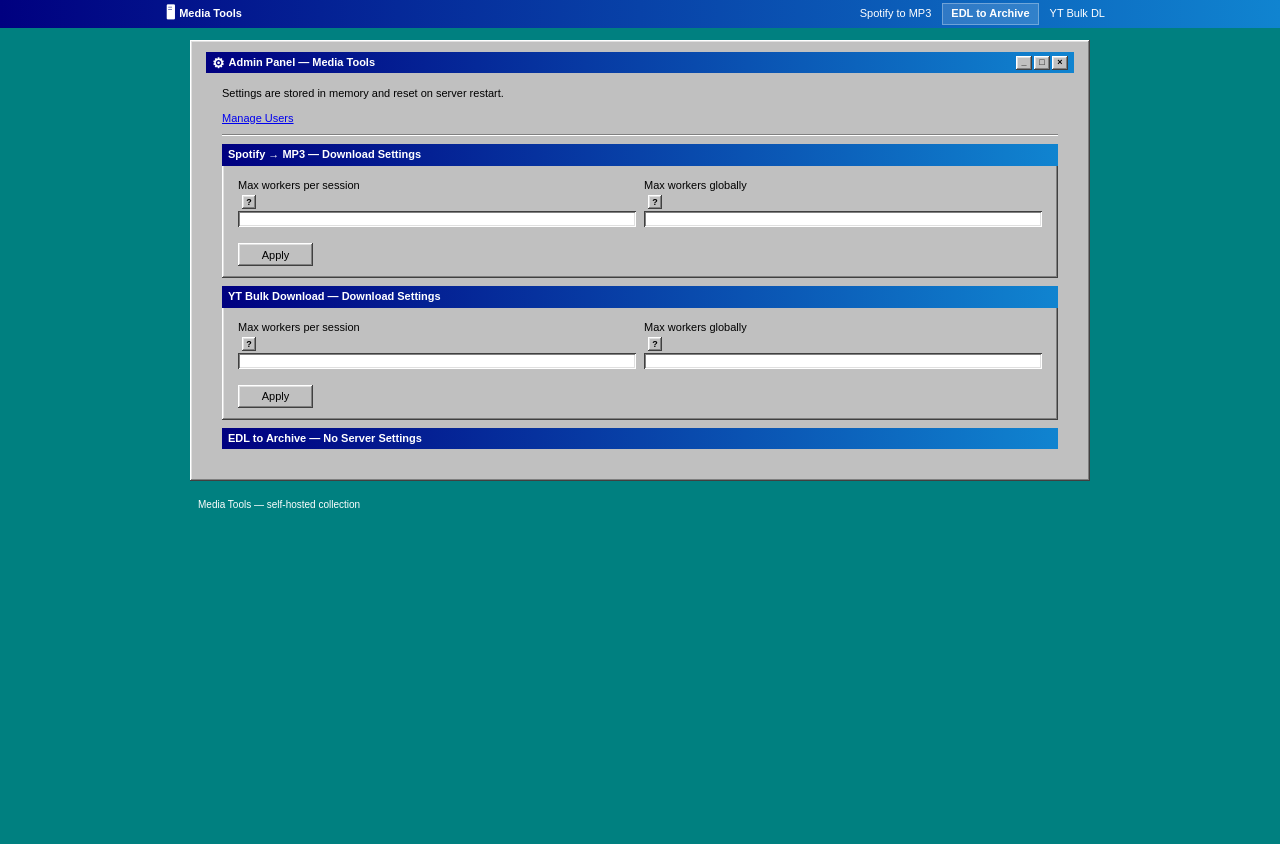
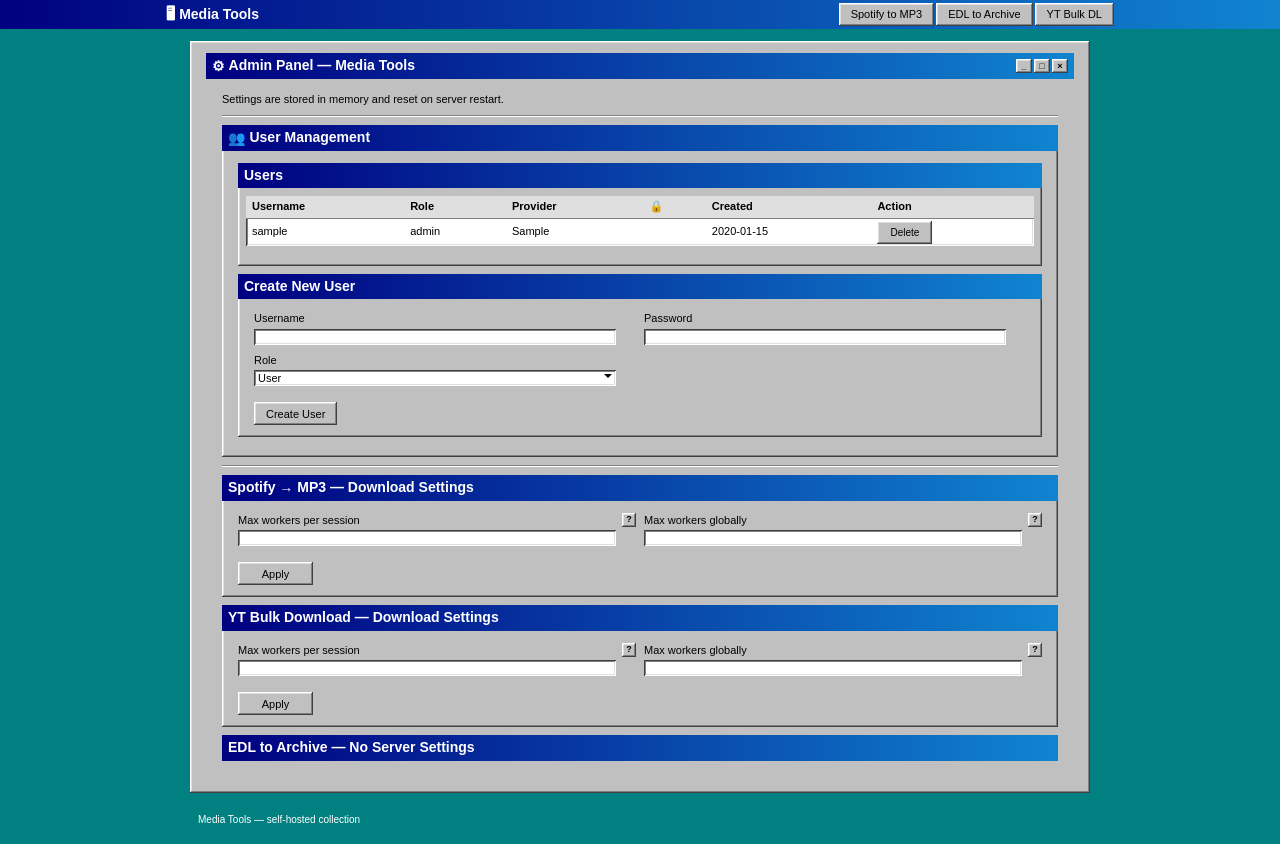
Before and after one commit to TimWiesner99/media-tools-web, a FastAPI app: template services/gateway/gateway/templates/index.html in a window 1280 px wide. Before the commit the page ends 508 px from the top, so only its background shows below. Run offline with FastAPI, Linux system fonts and the light colour scheme; the template is opened without the code that fills it: most values are stand-ins (such as "Sample title", 1, 10 or a date in 2020).

Commit message:
fix UI problems

```diff
--- a/services/edl-to-archive/edl_to_archive/templates/base.html
+++ b/services/edl-to-archive/edl_to_archive/templates/base.html
@@ -13,16 +13,16 @@
     <nav class="nav-inner">
       <a href="/" class="nav-brand">Media Tools</a>
       <div class="nav-links">
-        <a href="/green-to-red/" class="nav-link">Spotify to MP3</a>
-        <a href="/edl-to-archive/" class="nav-link" aria-current="page">EDL to Archive</a>
-        <a href="/yt-bulk-dl/" class="nav-link">YT Bulk DL</a>
-        {% if user is defined and user and user.role == "admin" %}
-        <a href="/admin/" class="nav-link">Admin</a>
+        <a href="/green-to-red/" role="button">Spotify to MP3</a>
+        <a href="/edl-to-archive/" role="button">EDL to Archive</a>
+        <a href="/yt-bulk-dl/" role="button">YT Bulk DL</a>
+        {% if request.headers.get("x-user-role") == "admin" %}
+        <a href="/admin/" role="button">Admin</a>
         {% endif %}
-        {% if user is defined and user %}
-        <a href="/account" class="nav-link">{{ user.username }}</a>
+        {% if request.headers.get("x-user-id") %}
+        <a href="/account" role="button">Settings</a>
         <form method="post" action="/logout" style="display:inline;margin:0">
-          <button type="submit" class="nav-link btn-logout">Sign Out</button>
+          <button type="submit">Sign Out</button>
         </form>
         {% endif %}
       </div>
--- a/services/edl-to-archive/edl_to_archive/templates/edl_to_archive/form.html
+++ b/services/edl-to-archive/edl_to_archive/templates/edl_to_archive/form.html
@@ -84,12 +84,12 @@
       <details style="margin-top:6px;">
         <summary style="cursor:pointer;font-size:11px;">Rule syntax</summary>
         <div class="win95-window" style="margin-top:4px;">
-          <div class="win95-window-content" style="font-size:11px;">
+          <div class="win95-window-content syntax-guide" style="font-size:11px;">
             <p><strong>Fields:</strong> <code>name</code>, <code>file_name</code> (or <code>Bestandsnaam</code>), <code>reel</code>, <code>track</code>, <code>comment</code></p>
             <p><strong>Operators:</strong> <code>IS</code> (exact match) · <code>INCLUDES</code> (substring)</p>
             <p><strong>Logic:</strong> <code>AND</code> · <code>OR</code> · <code>NOT</code> · <code>( )</code></p>
             <p>Lines are OR'd — any matching line excludes the entry.</p>
-            <pre style="background:var(--win95-input-bg);box-shadow:var(--sunken);padding:4px;font-size:10px;">file_name IS "" AND name INCLUDES ".MXF.SYNC"
+            <pre style="background:transparent;box-shadow:none;padding:4px;font-size:var(--text-xs);">file_name IS "" AND name INCLUDES ".MXF.SYNC"
 name INCLUDES "TEMP"
 (name INCLUDES "A0" OR name INCLUDES "B0") AND NOT comment INCLUDES "keep"</pre>
           </div>
--- a/services/gateway/gateway/auth/middleware.py
+++ b/services/gateway/gateway/auth/middleware.py
@@ -57,11 +57,12 @@ class AuthMiddleware(BaseHTTPMiddleware):
         # Attach user to request state for downstream gateway routes
         request.state.user = user
 
-        # Inject X-User-Id header so mounted sub-apps can identify the user
+        # Inject user headers so mounted sub-apps can identify the user
         # without sharing the gateway's session middleware
         scope = request.scope
         headers = list(scope.get("headers", []))
         headers.append((b"x-user-id", str(user.id).encode()))
+        headers.append((b"x-user-role", user.role.encode()))
         scope["headers"] = headers
 
         return await call_next(request)
--- a/services/gateway/gateway/static/style.css
+++ b/services/gateway/gateway/static/style.css
@@ -33,7 +33,7 @@
 
   /* Links */
   --win95-link:         #0000EE;
-  --win95-link-visited: #551A8B;
+  --win95-link-visited: #FFFFFF;
 
   /* Border edges for 3D bevel effect */
   --win95-edge-light:   #FFFFFF;
@@ -56,7 +56,17 @@
   /* Pressed button */
   --pressed: inset 1px 1px 0 var(--win95-edge-darker),
              inset -1px -1px 0 var(--win95-edge-light);
+
+  /* Typography tokens */
+  --text-2xs:  8px;
+  --text-xxs:  9px;
+  --text-xs:   10px;
+  --text-sm:   11px;
+  --text-base: 14px;
+  --text-lg:   15px;
+  --text-xl:   18px;
 }
+
 
 /* ═══════════════════════════════════════════════════════════════════════════
    RESET & BASE
@@ -76,7 +86,7 @@ html {
 
 body {
   font-family: "Pixelated MS Sans Serif", "MS Sans Serif", Arial, sans-serif;
-  font-size: 11px;
+  font-size: var(--text-base);
   line-height: 1.4;
   background-color: var(--win95-desktop);
   color: var(--win95-text);
@@ -92,33 +102,27 @@ a:visited { color: var(--win95-link-visited); }
 a:hover   { text-decoration: underline; }
 
 h1, h2, h3, h4 {
-  font-family: "Pixelated MS Sans Serif", "MS Sans Serif", Arial, sans-serif;
+  font-family: "w95faregular", "Pixelated MS Sans Serif", Arial, sans-serif;
   font-weight: bold;
   color: var(--win95-text);
 }
 
-h1 { font-size: 14px; margin-bottom: 8px; }
-h2 { font-size: 12px; margin-bottom: 6px; }
-h3 { font-size: 11px; margin-bottom: 4px; }
-h4 { font-size: 11px; margin-bottom: 4px; }
+h1 { font-size: var(--text-xl); margin-bottom: 12px; }
+h2 { font-size: var(--text-lg); margin-bottom: 10px; }
+h3 { font-size: var(--text-base); margin-bottom: 8px; }
+h4 { font-size: var(--text-base); margin-bottom: 8px; }
 
-p  { font-size: 11px; margin-bottom: 8px; line-height: 1.5; color: var(--win95-text); }
+p  { font-size: var(--text-sm); margin-bottom: 8px; line-height: 1.5; color: var(--win95-text); }
 p:last-child { margin-bottom: 0; }
 
-small { font-size: 10px; color: var(--win95-text-dim); }
+small { font-size: var(--text-xs); color: var(--win95-text-dim); }
 
 code, pre {
   font-family: "Courier New", Courier, monospace;
-  font-size: 11px;
+  font-size: var(--text-sm);
   background: var(--win95-input-bg);
   box-shadow: var(--sunken);
   padding: 2px 4px;
-}
-
-pre {
-  padding: 6px 8px;
-  overflow-x: auto;
-  line-height: 1.5;
 }
 
 /* ═══════════════════════════════════════════════════════════════════════════
@@ -133,7 +137,7 @@ pre {
   max-width: 960px;
   margin: 0 auto;
   padding: 3px 6px;
-  height: 28px;
+  min-height: 28px;
   display: flex;
   align-items: center;
   justify-content: space-between;
@@ -142,7 +146,7 @@ pre {
 
 .nav-brand {
   font-family: "Pixelated MS Sans Serif", "MS Sans Serif", Arial, sans-serif;
-  font-size: 11px;
+  font-size: var(--text-base);
   font-weight: bold;
   color: var(--win95-title-text);
   text-decoration: none;
@@ -164,37 +168,6 @@ pre {
   display: flex;
   align-items: center;
   gap: 2px;
-}
-
-.nav-link {
-  font-family: "Pixelated MS Sans Serif", "MS Sans Serif", Arial, sans-serif;
-  font-size: 11px;
-  color: var(--win95-title-text);
-  text-decoration: none;
-  padding: 2px 8px;
-  white-space: nowrap;
-  border: 1px solid transparent;
-  background: transparent;
-  cursor: pointer;
-}
-
-.nav-link:hover {
-  background: rgba(255,255,255,0.2);
-  border-color: rgba(255,255,255,0.4);
-  text-decoration: none;
-  color: var(--win95-title-text);
-}
-
-.nav-link[aria-current="page"] {
-  background: rgba(255,255,255,0.15);
-  border-color: rgba(255,255,255,0.3);
-  font-weight: bold;
-}
-
-/* Sign Out button in nav */
-.btn-logout {
-  font-size: 11px;
-  line-height: 1;
 }
 
 /* ═══════════════════════════════════════════════════════════════════════════
@@ -253,8 +226,9 @@ footer small {
 .win95-title-bar {
   background: linear-gradient(to right, var(--win95-title-bg), var(--win95-title-grad));
   color: var(--win95-title-text);
+  font-family: "w95faregular", "Pixelated MS Sans Serif", Arial, sans-serif;
   font-weight: bold;
-  font-size: 11px;
+  font-size: var(--text-base);
   padding: 3px 6px;
   display: flex;
   align-items: center;
@@ -264,7 +238,7 @@ footer small {
 }
 
 .win95-title-bar-icon {
-  font-size: 14px;
+  font-size: var(--text-base);
   line-height: 1;
 }
 
@@ -350,10 +324,12 @@ form {
 label {
   display: flex;
   flex-direction: column;
-  font-size: 11px;
+  font-size: var(--text-sm);
   font-weight: normal;
   color: var(--win95-text);
   gap: 2px;
+  position: relative;
+  padding-right: 20px;
 }
 
 label:has(input[type="checkbox"]) {
@@ -380,7 +357,7 @@ textarea {
   width: 100%;
   padding: 2px 4px;
   font-family: "Pixelated MS Sans Serif", "MS Sans Serif", Arial, sans-serif;
-  font-size: 11px;
+  font-size: var(--text-sm);
   color: var(--win95-text);
   background: var(--win95-input-bg);
   box-shadow: var(--sunken);
@@ -443,7 +420,7 @@ a[role="button"] {
   gap: 4px;
   padding: 3px 12px;
   font-family: "Pixelated MS Sans Serif", "MS Sans Serif", Arial, sans-serif;
-  font-size: 11px;
+  font-size: var(--text-sm);
   font-weight: normal;
   color: var(--win95-text);
   background: var(--win95-bg);
@@ -652,12 +629,19 @@ details > *:not(summary) {
   background: var(--win95-bg);
   box-shadow: var(--raised);
   color: var(--win95-text);
-  font-size: 9px;
+  font-size: var(--text-xxs);
   font-weight: bold;
   cursor: help;
   flex-shrink: 0;
   vertical-align: middle;
   margin-left: 4px;
+}
+
+/* Position tooltip icon inline with label text (top-right corner) */
+label > .tooltip-icon {
+  position: absolute;
+  top: 0;
+  right: 0;
 }
 
 .tooltip-icon::after {
@@ -878,7 +860,7 @@ details > *:not(summary) {
 .users-table {
   width: 100%;
   border-collapse: collapse;
-  font-size: 11px;
+  font-size: var(--text-sm);
   box-shadow: var(--sunken);
   background: var(--win95-input-bg);
   margin-bottom: 12px;
--- a/services/gateway/gateway/templates/admin/index.html
+++ b/services/gateway/gateway/templates/admin/index.html
@@ -14,7 +14,98 @@
   <div class="win95-window-content">
 
     <p>Settings are stored in memory and reset on server restart.</p>
-    <p><a href="/admin/users">Manage Users</a></p>
+    <hr>
+
+    {# ── User Management ─────────────────────────────────────────────────── #}
+    <div class="win95-window" style="margin-bottom:8px;">
+      <div class="win95-title-bar">
+        <span class="win95-title-bar-icon">👥</span>
+        <span class="win95-title-bar-text">User Management</span>
+      </div>
+      <div class="win95-window-content">
+
+        {% if error %}
+        <div class="error-banner">{{ error }}</div>
+        {% endif %}
+
+        <div class="win95-window" style="margin-bottom:8px;">
+          <div class="win95-title-bar">
+            <span class="win95-title-bar-text">Users</span>
+          </div>
+          <div class="win95-window-content" style="padding:8px;">
+            <table class="users-table">
+              <thead>
+                <tr>
+                  <th>Username</th>
+                  <th>Role</th>
+                  <th>Provider</th>
+                  <th>🔒</th>
+                  <th>Created</th>
+                  <th>Action</th>
+                </tr>
+              </thead>
+              <tbody>
+                {% for u in users %}
+                <tr>
+                  <td>{{ u.username }}</td>
+                  <td>{{ u.role }}</td>
+                  <td>{{ u.auth_provider }}</td>
+                  <td style="text-align:center;">{% if u.is_permanent %}🔒{% endif %}</td>
+                  <td>{{ u.created_at.strftime('%Y-%m-%d') if u.created_at else '—' }}</td>
+                  <td>
+                    {% if not u.is_permanent %}
+                    <form method="post" action="/admin/users/{{ u.id }}/delete" style="display:inline;margin:0"
+                          onsubmit="return confirm('Delete user \'{{ u.username }}\'?')">
+                      <button type="submit" style="min-width:55px;padding:1px 6px;font-size:10px;">Delete</button>
+                    </form>
+                    {% else %}
+                    <span style="color:var(--win95-text-dim);font-size:10px;">Protected</span>
+                    {% endif %}
+                  </td>
+                </tr>
+                {% else %}
+                <tr><td colspan="6" style="text-align:center;color:var(--win95-text-dim);">No users found.</td></tr>
+                {% endfor %}
+              </tbody>
+            </table>
+          </div>
+        </div>
+
+        <div class="win95-window">
+          <div class="win95-title-bar">
+            <span class="win95-title-bar-text">Create New User</span>
+          </div>
+          <div class="win95-window-content">
+            <form id="create-form" method="post" action="/admin/users/create"
+                  onsubmit="return hashNewUser(event)">
+              <input type="hidden" name="password_hash" id="new-user-pw-hash" />
+              <div class="form-grid">
+                <label>
+                  Username
+                  <input type="text" name="username" required />
+                </label>
+                <label>
+                  Password
+                  <input type="password" id="new-user-pw" required />
+                </label>
+                <label>
+                  Role
+                  <select name="role">
+                    <option value="user">User</option>
+                    <option value="admin">Admin</option>
+                  </select>
+                </label>
+              </div>
+              <div style="margin-top:8px;">
+                <button type="submit">Create User</button>
+              </div>
+            </form>
+          </div>
+        </div>
+
+      </div>
+    </div>
+
     <hr>
 
     {# ── Spotify → MP3 settings ────────────────────────────────────────── #}
@@ -112,4 +203,19 @@
 
   </div>
 </div>
+
+<script>
+async function sha256hex(str) {
+  const buf = await crypto.subtle.digest('SHA-256', new TextEncoder().encode(str));
+  return Array.from(new Uint8Array(buf)).map(b => b.toString(16).padStart(2, '0')).join('');
+}
+async function hashNewUser(event) {
+  event.preventDefault();
+  const pw = document.getElementById('new-user-pw').value;
+  document.getElementById('new-user-pw-hash').value = await sha256hex(pw);
+  document.getElementById('new-user-pw').value = '';
+  event.target.submit();
+  return false;
+}
+</script>
 {% endblock %}
--- a/services/gateway/gateway/templates/auth/login.html
+++ b/services/gateway/gateway/templates/auth/login.html
@@ -2,8 +2,11 @@
 
 {% block title %}Sign In — Media Tools{% endblock %}
 
+{% block main_class %} login-main{% endblock %}
+{% block nav_links %}{% endblock %}
+
 {% block content %}
-<div class="login-container">
+
 <div class="login-window">
   <div class="win95-title-bar">
     <span class="win95-title-bar-icon">🔒</span>
@@ -57,7 +60,6 @@
     </form>
   </div>
 </div>
-</div>
 
 <script>
 async function hashAndSubmit(event) {
```
Also changed, not shown: other parts of services/gateway/gateway/static/style.css (+36 -29 lines), services/gateway/gateway/admin.py (+10 -9 lines), services/gateway/gateway/auth/router.py (+8 -13 lines), services/gateway/gateway/templates/base.html (+9 -7 lines), services/green-to-red/green_to_red/templates/base.html (+8 -8 lines), services/yt-bulk-dl/yt_bulk_dl/templates/base.html (+8 -8 lines), services/gateway/gateway/static/bg_light.jpg (deleted), services/gateway/gateway/static/fonts/w95fa-webfont.woff (added), services/gateway/gateway/static/fonts/w95fa-webfont.woff2 (added). Lines whose indentation alone changed are shown as unchanged.
